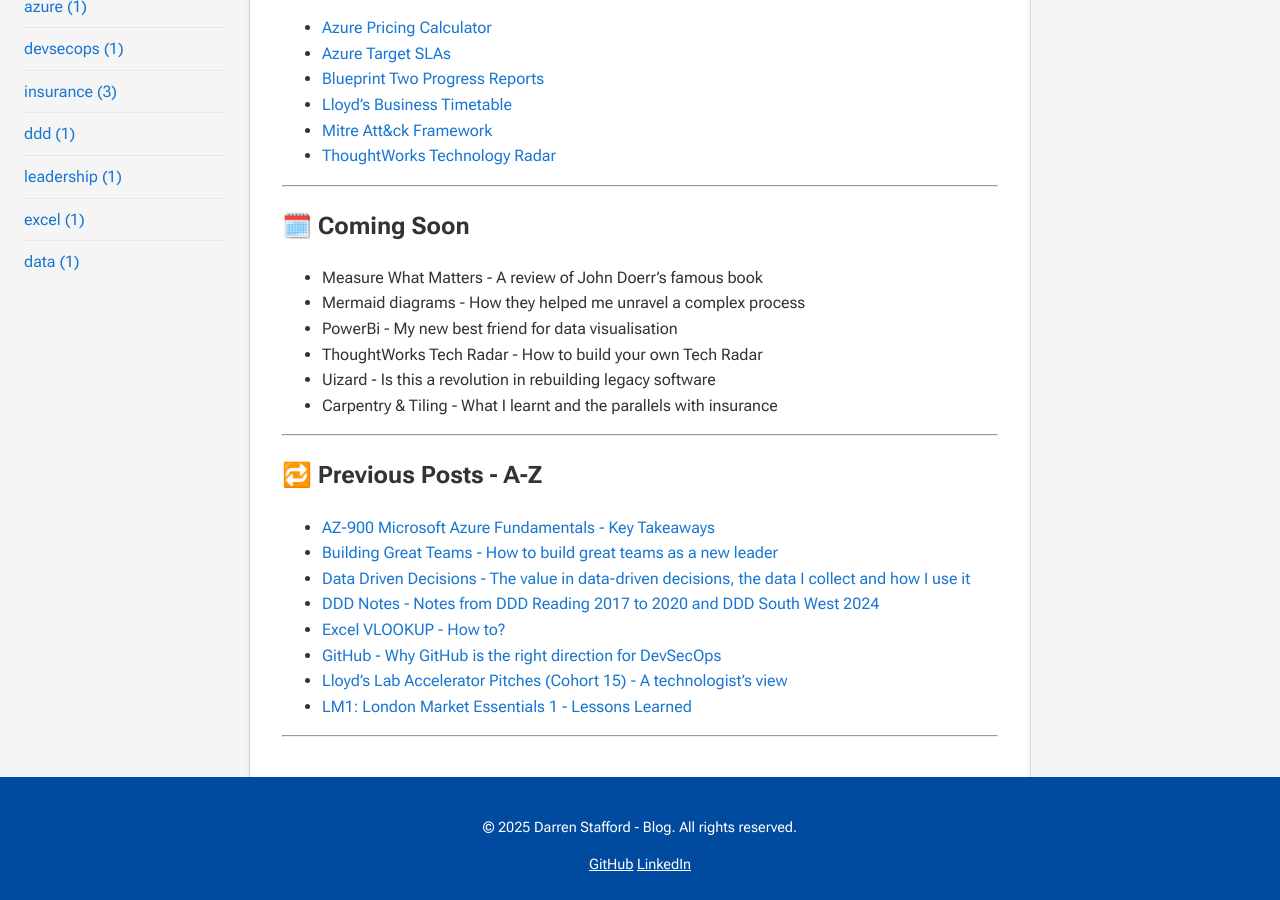
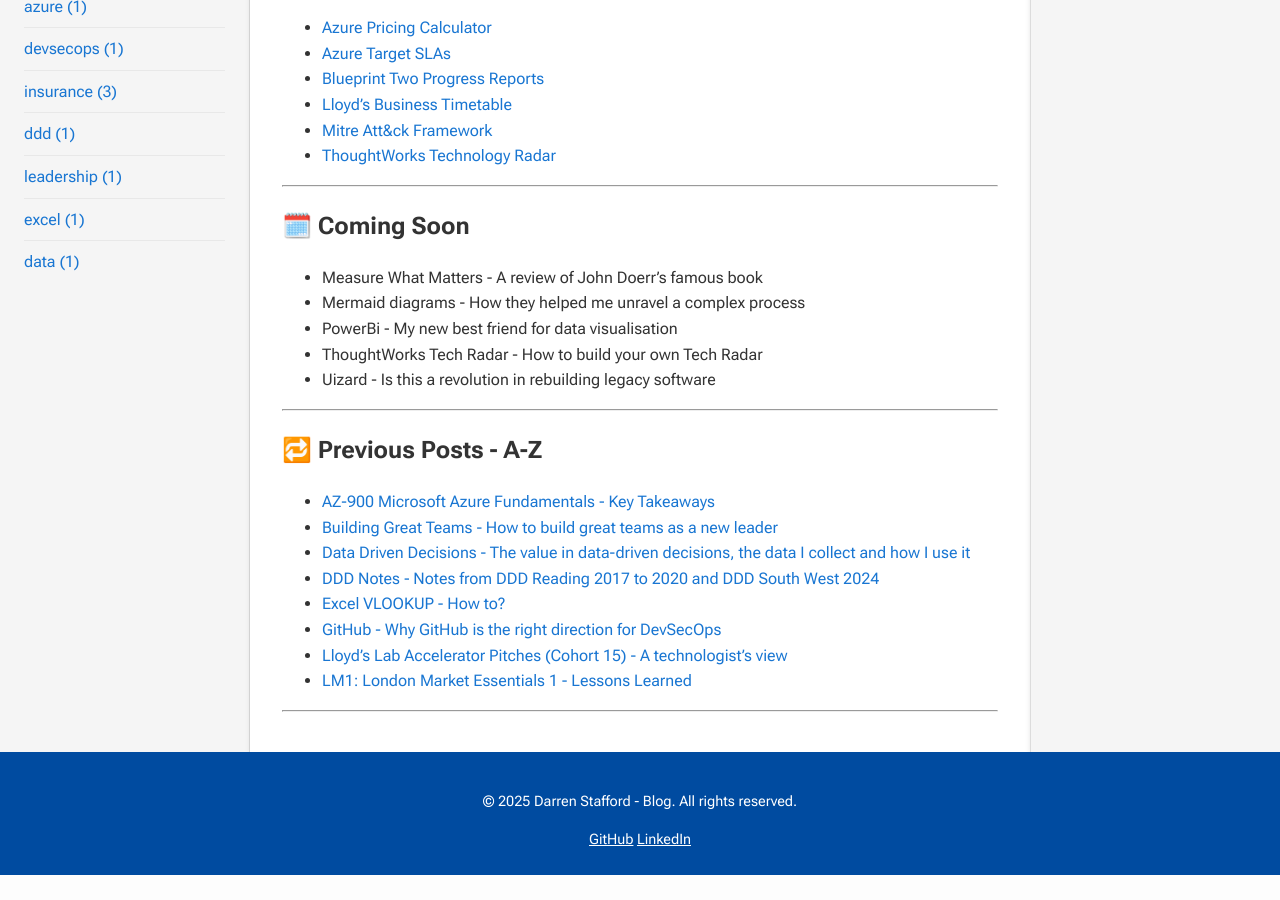
Before and after one commit to dazstaffs/blog, a Jekyll site: the page built from index.md, in a window 1280 px wide and 900 px high, scrolled down 636 px. Built offline with Jekyll 4.4.1, drawn with Linux system fonts in a browser that asks for light colours; after the commit the page ends 1511 px from its top, so only the background shows below that.

Commit message:
Removed an article idea

```diff
--- a/index.md
+++ b/index.md
@@ -37,7 +37,6 @@ Thanks for stopping by—let’s dive in.
 - PowerBi - My new best friend for data visualisation
 - ThoughtWorks Tech Radar - How to build your own Tech Radar
 - Uizard - Is this a revolution in rebuilding legacy software
-- Carpentry & Tiling - What I learnt and the parallels with insurance
 
 ---
 
```
